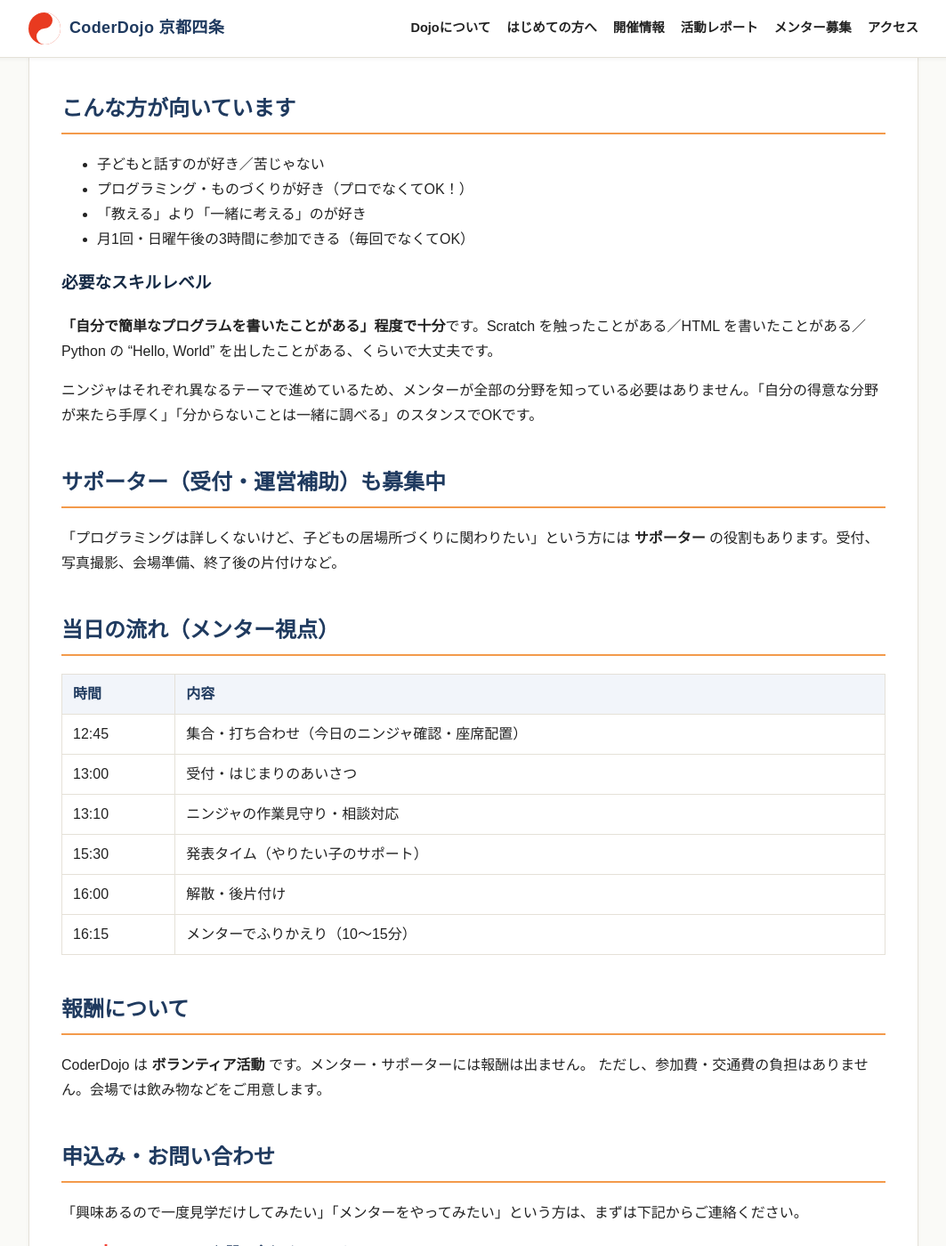
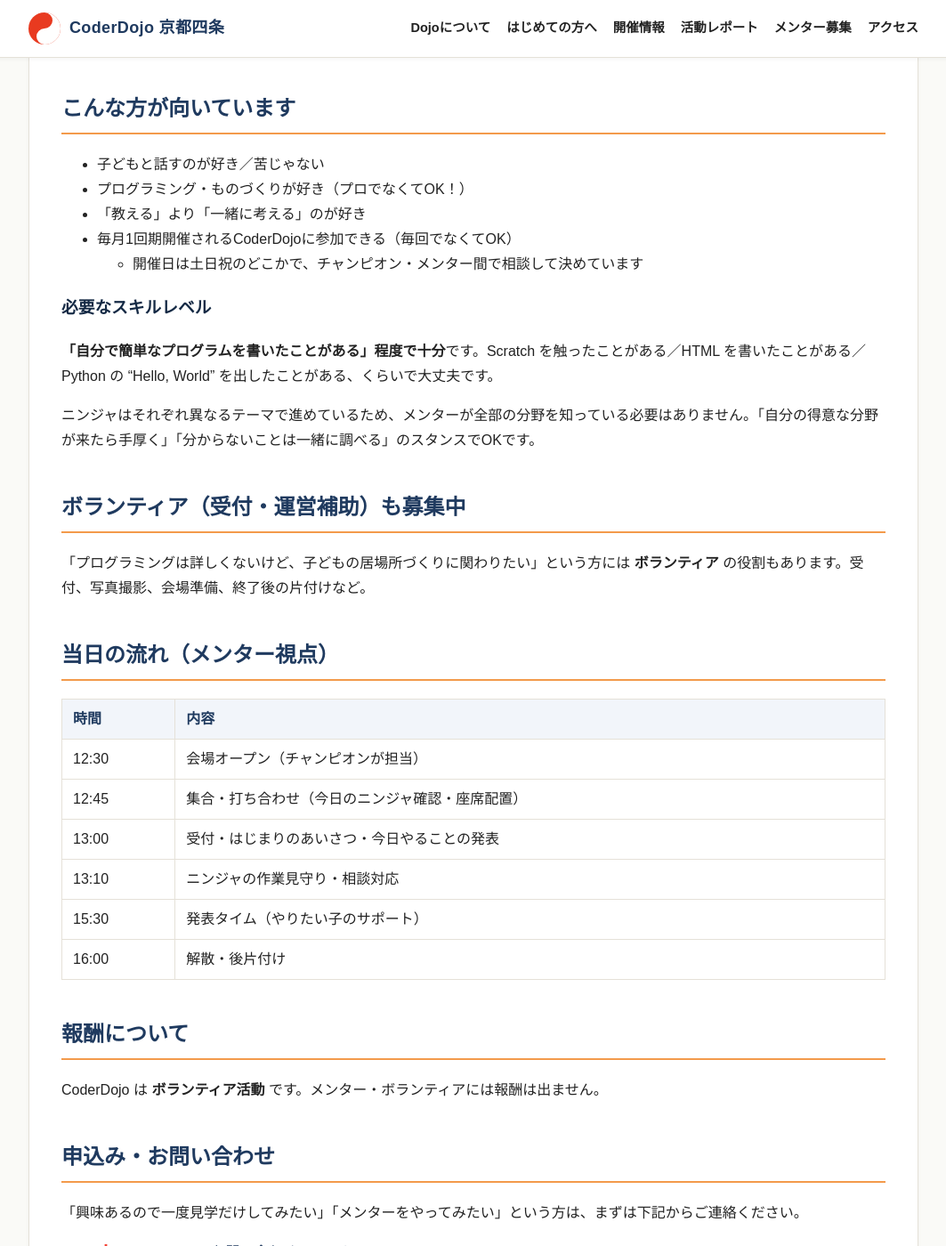
Before and after one commit to coderdojo-kyotoshijo/coderdojo-kyotoshijo.github.io, a Jekyll site: the page built from mentor.md, in a window 1280 px wide and 1400 px high, scrolled down 532 px. Shown: the whole window at 89% size, without its empty margins (108-1171 px from the left). Built offline with Jekyll 4.4.1, drawn with Linux system fonts in a browser that asks for light colours; some of the changed text lies outside the part shown.

Commit message:
開催情報、メンター募集を修正

```diff
--- a/mentor.md
+++ b/mentor.md
@@ -1,11 +1,11 @@
 ---
 layout: page
-title: "メンター・サポーター募集"
+title: "メンター・ボランティア募集"
 permalink: /mentor/
-description: "CoderDojo 京都四条 では、子どもたちの「つくる」を一緒に楽しんでくれるメンター・サポーターを募集しています。"
+description: "CoderDojo 京都四条 では、子どもたちの「つくる」を一緒に楽しんでくれるメンター・ボランティアを募集しています。"
 ---
 
-CoderDojo 京都四条 では、子どもたちの「つくる」を一緒に楽しんでくれる **メンター** と **サポーター** を募集しています。
+CoderDojo 京都四条 では、子どもたちの「つくる」を一緒に楽しんでくれる **メンター** と **ボランティア** を募集しています。
 
 > 「プログラミングが得意でないと…」と思っていませんか？　**まったくそんなことはありません**。Dojoでは、一緒に考えて、一緒に喜んでくれる大人がいるだけで子どもたちの体験が大きく変わります。
 
@@ -22,7 +22,8 @@
 - 子どもと話すのが好き／苦じゃない
 - プログラミング・ものづくりが好き（プロでなくてOK！）
 - 「教える」より「一緒に考える」のが好き
-- 月1回・日曜午後の3時間に参加できる（毎回でなくてOK）
+- 毎月1回期開催されるCoderDojoに参加できる（毎回でなくてOK）
+  - 開催日は土日祝のどこかで、チャンピオン・メンター間で相談して決めています
 
 ### 必要なスキルレベル
 
@@ -30,32 +31,32 @@
 
 ニンジャはそれぞれ異なるテーマで進めているため、メンターが全部の分野を知っている必要はありません。「自分の得意な分野が来たら手厚く」「分からないことは一緒に調べる」のスタンスでOKです。
 
-## サポーター（受付・運営補助）も募集中
+## ボランティア（受付・運営補助）も募集中
 
-「プログラミングは詳しくないけど、子どもの居場所づくりに関わりたい」という方には **サポーター** の役割もあります。受付、写真撮影、会場準備、終了後の片付けなど。
+「プログラミングは詳しくないけど、子どもの居場所づくりに関わりたい」という方には **ボランティア** の役割もあります。受付、写真撮影、会場準備、終了後の片付けなど。
 
 ## 当日の流れ（メンター視点）
 
 | 時間 | 内容 |
 |------|------|
+| 12:30 | 会場オープン（チャンピオンが担当） |
 | 12:45 | 集合・打ち合わせ（今日のニンジャ確認・座席配置） |
-| 13:00 | 受付・はじまりのあいさつ |
+| 13:00 | 受付・はじまりのあいさつ・今日やることの発表 |
 | 13:10 | ニンジャの作業見守り・相談対応 |
 | 15:30 | 発表タイム（やりたい子のサポート） |
 | 16:00 | 解散・後片付け |
-| 16:15 | メンターでふりかえり（10〜15分） |
 
 ## 報酬について
 
-CoderDojo は **ボランティア活動** です。メンター・サポーターには報酬は出ません。
-ただし、参加費・交通費の負担はありません。会場では飲み物などをご用意します。
+CoderDojo は **ボランティア活動** です。メンター・ボランティアには報酬は出ません。
 
 ## 申込み・お問い合わせ
 
 「興味あるので一度見学だけしてみたい」「メンターをやってみたい」という方は、まずは下記からご連絡ください。
 
 - 📩 [Doorkeeper のお問い合わせフォーム]({{ site.links.doorkeeper }}contact/new)
-- 💬 X：[@CoderDojoKyo4Jo]({{ site.links.x }}) へのDM
+<!-- TODO: X アカウント開設後に有効化する - 💬 X：[@CoderDojoKyo4Jo]({{ site.links.x }}) へのDM -->
+
 
 **まずは1回、見学からでOK** です。雰囲気を見ていただいてから判断してください。
 
```
Also changed, not shown: events.md (+3 -3 lines).
